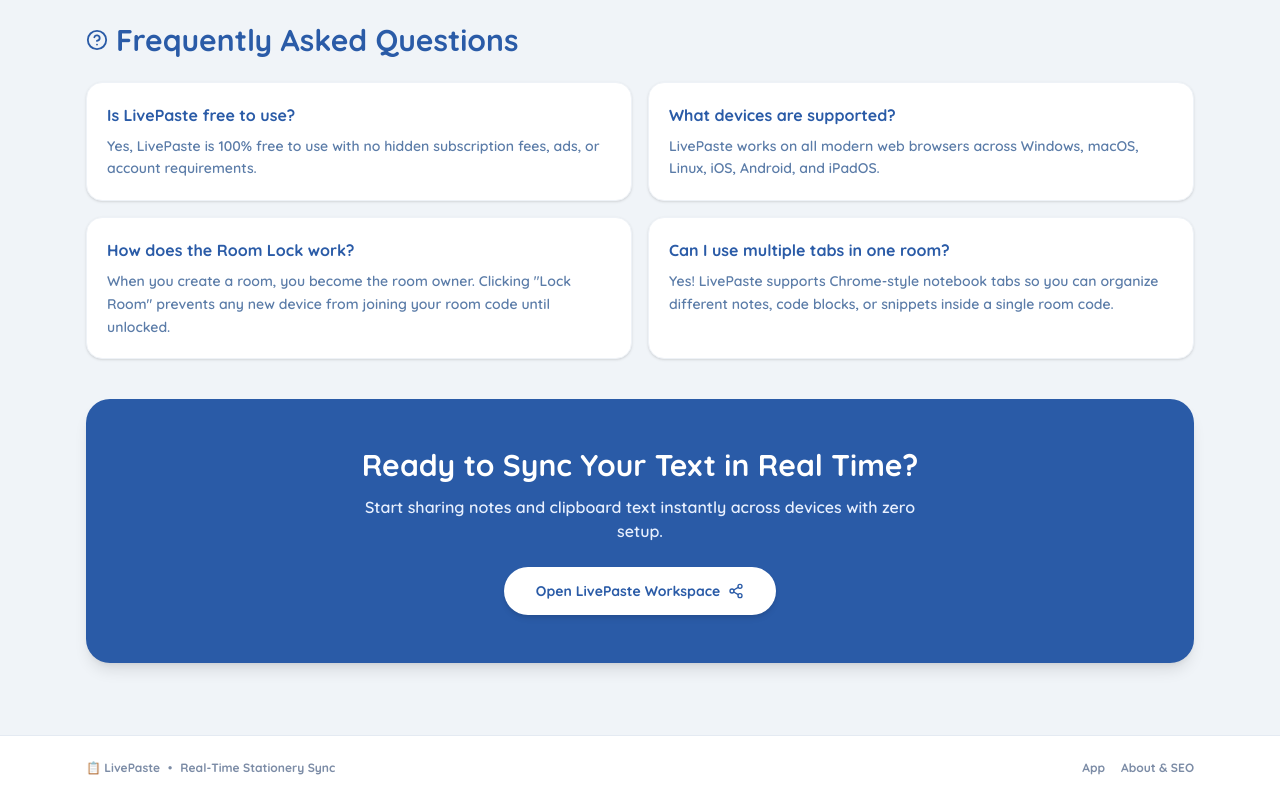
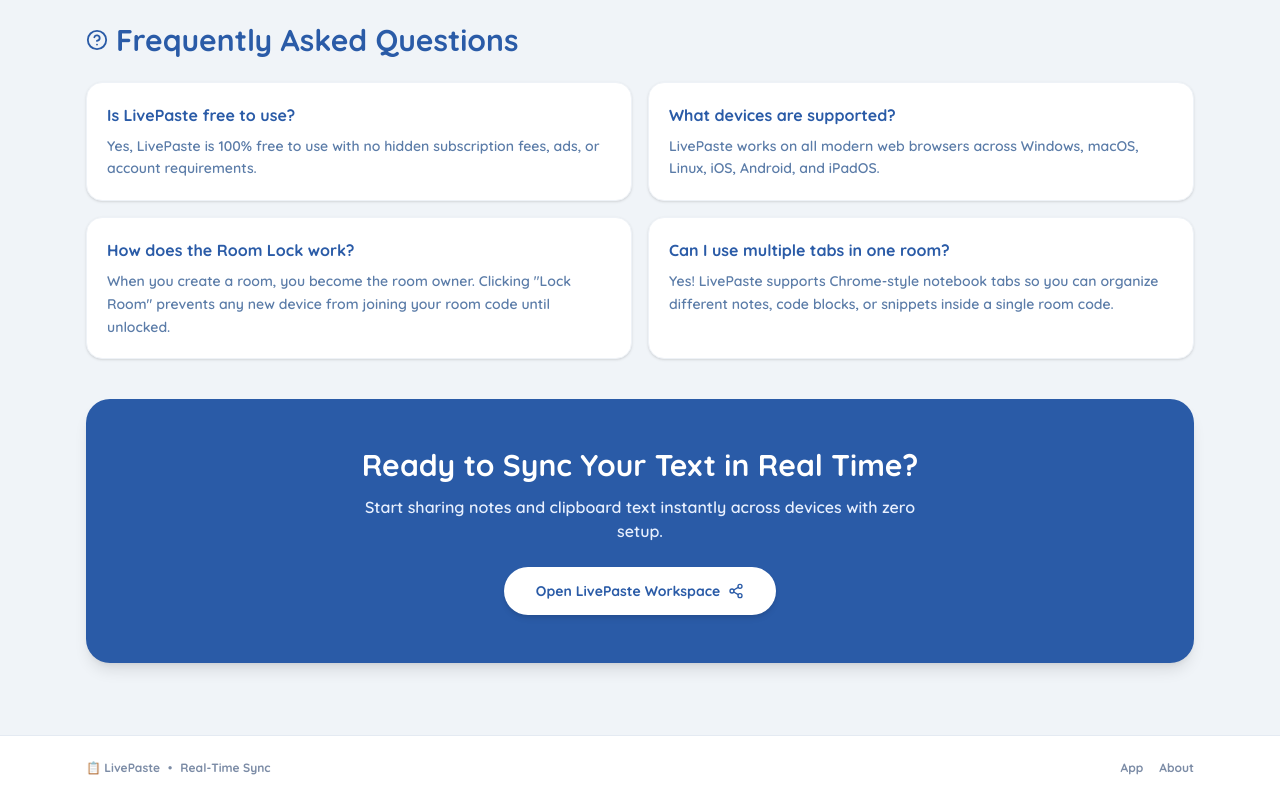
Before and after one commit to raajraghuwanshi/copy-paste-frontend, a Next.js app: page /about in a window 1280 px wide. Shown: the part 1603-2403 px from the top of the page. Built offline with nearby package versions, Linux system fonts and the light colour scheme.

Commit message:
feat: add About page with SEO metadata, FAQ schema, and project overview documentation

```diff
--- a/src/app/about/page.js
+++ b/src/app/about/page.js
@@ -344,7 +344,7 @@
                     <div className="flex items-center gap-2">
                         <span>📋 LivePaste</span>
                         <span>•</span>
-            <span>Real-Time Stationery Sync</span>
+                        <span>Real-Time Sync</span>
                     </div>
 
                     <div className="flex items-center gap-4">
@@ -352,7 +352,7 @@
                             App
                         </Link>
                         <Link href="/about" className="hover:text-[#2A5BA7] transition-colors">
-              About & SEO
+                            About
                         </Link>
                     </div>
                 </div>
```
Lines whose indentation alone changed are shown as unchanged.
